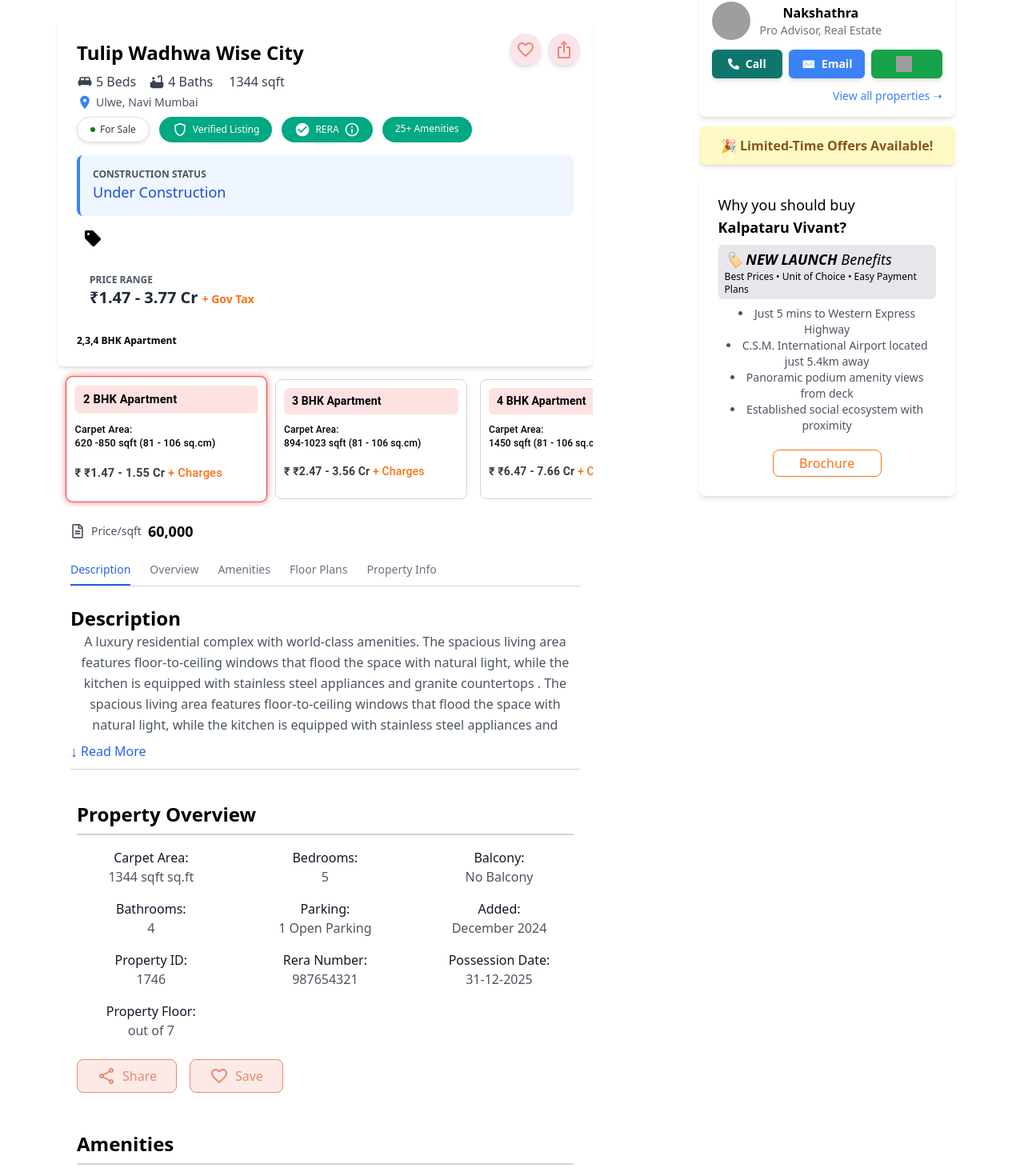
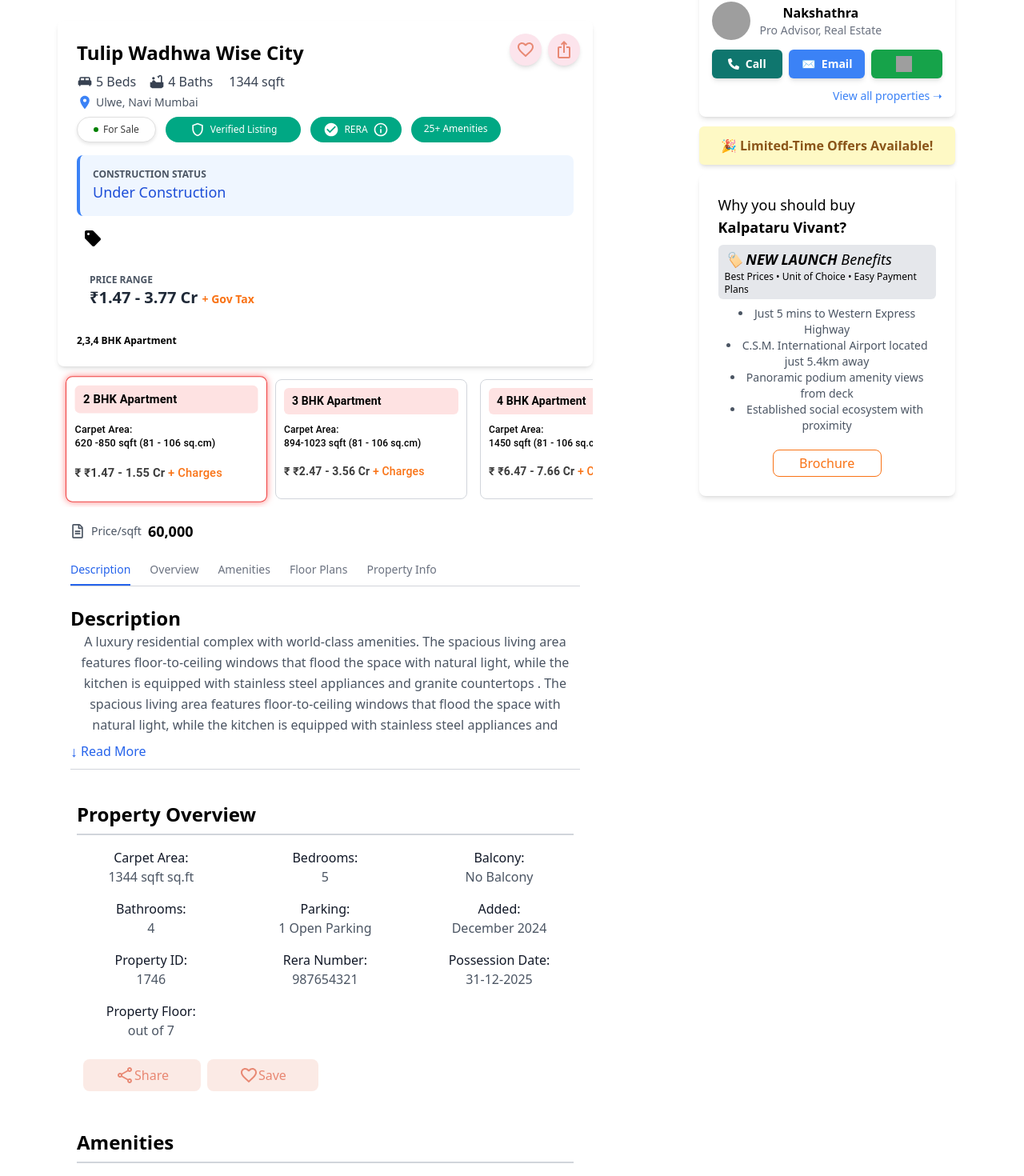
Before and after one commit to SrilekhaGhosh/Properties, a React (Vite) app: page / in a window 1280 px wide. Shown: the part 658-2128 px from the top of the page at 80% size. Built offline with nearby package versions, Linux system fonts and the light colour scheme; grey boxes are pictures that could not be loaded.

Commit message:
button changes

```diff
--- a/src/components/PropertyDetails.jsx
+++ b/src/components/PropertyDetails.jsx
@@ -96,7 +96,7 @@
       <Box
         sx={{
           backgroundColor: "white",
-          padding: "6px 16px",
+          padding: "6px 20px",
           borderRadius: "16px",
           fontSize: "12px",
           fontWeight: 500,
@@ -115,7 +115,7 @@
       <Box
         sx={{
           backgroundColor: "#00A884",
-          padding: "6px 16px",
+          padding: "6px 30px",
           borderRadius: "16px",
           fontSize: "12px",
           fontWeight: 500,
--- a/src/components/PropertyOverview.jsx
+++ b/src/components/PropertyOverview.jsx
@@ -46,12 +46,12 @@
       </div>
 
       {/* Buttons Section with Correct Colors */}
-      <div className="mt-6 flex gap-4">
-        <button className="flex items-center gap-2 px-6 py-2 border rounded-lg text-[#E88873] border-[#E88873] bg-[#FBEAE5] hover:bg-[#F8D3C3]">
+      <div className="mt-6 flex gap-2">
+        <button className="flex items-center ml-2  px-10 py-2   rounded-lg text-[#E88873] border-[#E88873] bg-[#FBEAE5] hover:bg-[#F8D3C3]">
           <ShareOutlinedIcon className="text-[#E88873]" />
           Share
         </button>
-        <button className="flex items-center gap-2 px-6 py-2 border rounded-lg text-[#E88873] border-[#E88873] bg-[#FBEAE5] hover:bg-[#F8D3C3]">
+        <button className="flex items-center  px-10 py-2   rounded-lg text-[#E88873] border-[#E88873] bg-[#FBEAE5] hover:bg-[#F8D3C3]">
           <FavoriteBorderOutlinedIcon className="text-[#E88873]" />
           Save
         </button>
```
